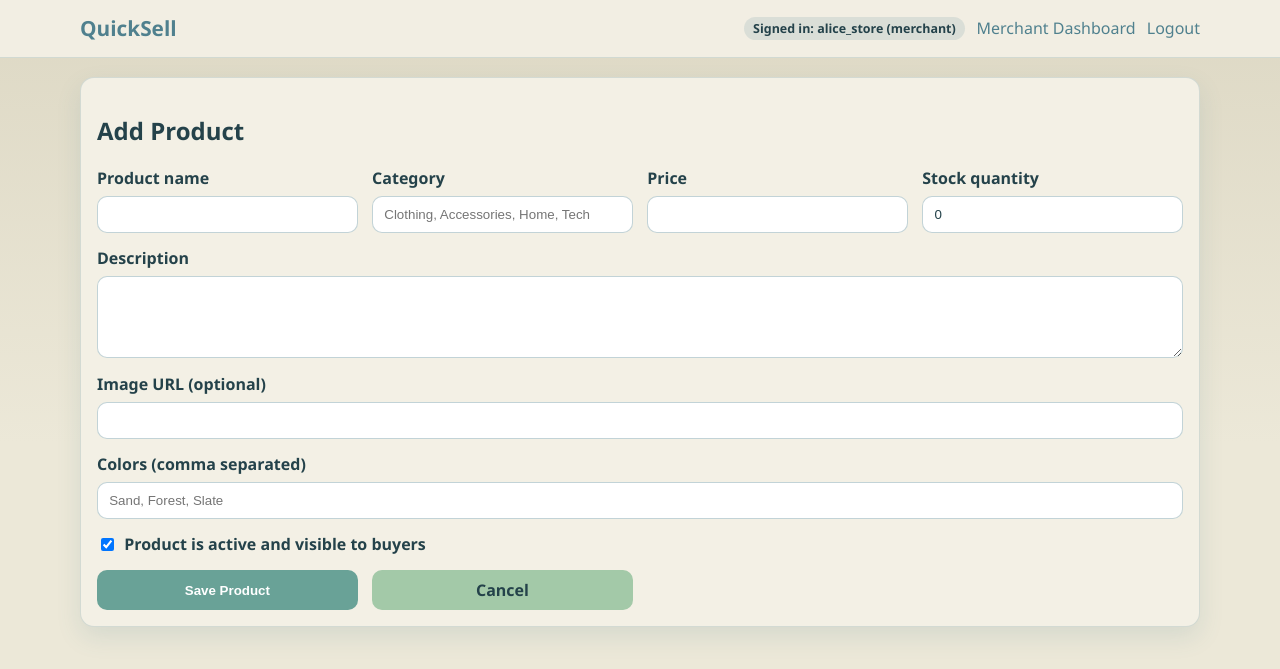
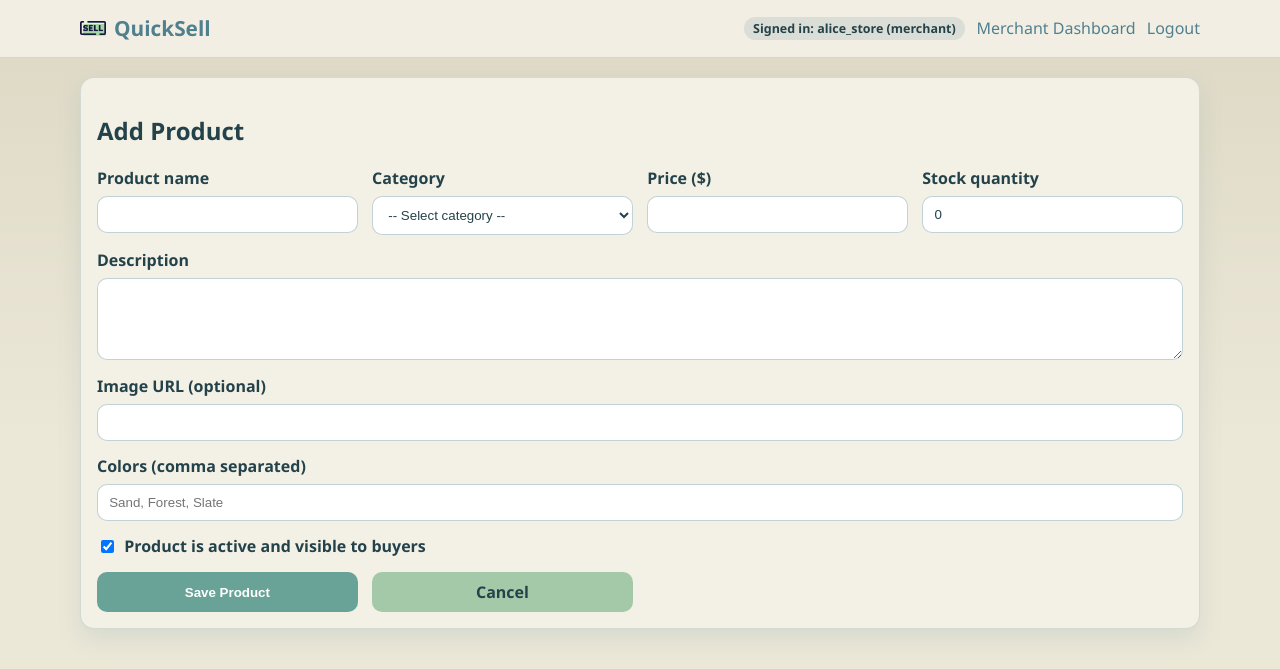
Before and after one commit to Jacky-111111/QuickSell, a FastAPI app: page /merchant/products/new in a window 1280 px wide. Shown: the top 669 px of the page. Run offline with FastAPI, Linux system fonts and the light colour scheme; the visitor is signed in with stand-in values (Sample User, id 1); data comes from the database, SQL or seed files in the repository.

Commit message:
fixed ui and added favicon

```diff
--- a/main.py
+++ b/main.py
@@ -1,3 +1,4 @@
+from collections import defaultdict
 from pathlib import Path
 from typing import Optional
 
@@ -59,6 +60,18 @@ def require_role(request: Request, role: str):
     return user
 
 
+def resolve_category(selected_category: str, new_category: str, fallback_category: str = "") -> str:
+    """
+    Choose category from form fields.
+    Priority: new category > selected category > fallback.
+    """
+    if new_category.strip():
+        return new_category.strip()
+    if selected_category.strip() and selected_category.strip() != "__new__":
+        return selected_category.strip()
+    return fallback_category.strip()
+
+
 @app.get("/")
 def home(request: Request):
     return render(request, "home.html", {})
@@ -117,6 +130,27 @@ def merchant_dashboard(request: Request):
     total_revenue = sum(item["subtotal"] for item in sales)
     low_stock_count = sum(1 for p in products if p["stock_quantity"] <= 5)
 
+    # Chart data: revenue trend by day (last 7 days with sales)
+    revenue_by_day: dict[str, float] = defaultdict(float)
+    for item in sales:
+        day = str(item["created_at"]).split("T")[0]
+        revenue_by_day[day] += float(item["subtotal"])
+    trend_days = sorted(revenue_by_day.keys())[-7:]
+    chart_sales_labels = trend_days
+    chart_sales_values = [round(revenue_by_day[d], 2) for d in trend_days]
+
+    # Chart data: product count by category
+    category_counts: dict[str, int] = defaultdict(int)
+    for p in products:
+        category_counts[p["category"] or "Uncategorized"] += 1
+    chart_category_labels = list(category_counts.keys())
+    chart_category_values = list(category_counts.values())
+
+    # Chart data: top product revenue (up to 5)
+    top_products = sorted(products, key=lambda p: float(p["sales_revenue"] or 0), reverse=True)[:5]
+    chart_top_labels = [p["name"] for p in top_products]
+    chart_top_values = [round(float(p["sales_revenue"] or 0), 2) for p in top_products]
+
     return render(
         request,
         "merchant_dashboard.html",
@@ -126,6 +160,12 @@ def merchant_dashboard(request: Request):
             "total_units": total_units,
             "total_revenue": total_revenue,
             "low_stock_count": low_stock_count,
+            "chart_sales_labels": chart_sales_labels,
+            "chart_sales_values": chart_sales_values,
+            "chart_category_labels": chart_category_labels,
+            "chart_category_values": chart_category_values,
+            "chart_top_labels": chart_top_labels,
+            "chart_top_values": chart_top_values,
         },
     )
 
@@ -136,10 +176,11 @@ def new_product_page(request: Request):
     if not user:
         flash(request, "error", "Please sign in as a merchant.")
         return redirect("/login")
+    categories = crud.get_distinct_categories()
     return render(
         request,
         "product_form.html",
-        {"page_title": "Add Product", "product": None, "color_csv": ""},
+        {"page_title": "Add Product", "product": None, "color_csv": "", "categories": categories},
     )
 
 
@@ -150,7 +191,8 @@ def create_product(
     description: str = Form(""),
     price: float = Form(...),
     stock_quantity: int = Form(...),
-    category: str = Form(""),
+    selected_category: str = Form(""),
+    new_category: str = Form(""),
     image_url: str = Form(""),
     is_active: Optional[str] = Form(None),
     colors: str = Form(""),
@@ -165,7 +207,7 @@ def create_product(
         "description": description.strip(),
         "price": price,
         "stock_quantity": stock_quantity,
-        "category": category.strip(),
+        "category": resolve_category(selected_category, new_category),
         "image_url": image_url.strip(),
         "is_active": is_active,
     }
@@ -190,10 +232,16 @@ def edit_product_page(request: Request, product_id: int):
         flash(request, "error", "Product not found.")
         return redirect("/merchant/dashboard")
     colors = crud.get_product_colors(product_id)
+    categories = crud.get_distinct_categories()
     return render(
         request,
         "product_form.html",
-        {"page_title": "Edit Product", "product": product, "color_csv": ", ".join(colors)},
+        {
+            "page_title": "Edit Product",
+            "product": product,
+            "color_csv": ", ".join(colors),
+            "categories": categories,
+        },
     )
 
 
@@ -205,7 +253,8 @@ def edit_product(
     description: str = Form(""),
     price: float = Form(...),
     stock_quantity: int = Form(...),
-    category: str = Form(""),
+    selected_category: str = Form(""),
+    new_category: str = Form(""),
     image_url: str = Form(""),
     is_active: Optional[str] = Form(None),
     colors: str = Form(""),
@@ -223,7 +272,7 @@ def edit_product(
             "description": description.strip(),
             "price": price,
             "stock_quantity": stock_quantity,
-            "category": category.strip(),
+            "category": resolve_category(selected_category, new_category),
             "image_url": image_url.strip(),
             "is_active": is_active,
         },
--- a/static/css/styles.css
+++ b/static/css/styles.css
@@ -45,10 +45,20 @@ body {
 }
 
 .brand {
+    display: inline-flex;
+    align-items: center;
+    gap: 0.5rem;
     font-weight: 700;
     font-size: 1.3rem;
     color: var(--c-primary-dark);
     text-decoration: none;
+}
+
+.brand-icon {
+    width: 26px;
+    height: 26px;
+    border-radius: 6px;
+    object-fit: cover;
 }
 
 .nav-links {
--- a/static/js/main.js
+++ b/static/js/main.js
@@ -58,7 +58,158 @@ function initPurchaseAjax() {
     });
 }
 
+function initDeleteConfirm() {
+    const modal = document.getElementById("deleteConfirmModal");
+    const modalMessage = document.getElementById("delete-confirm-message");
+    const cancelBtn = document.getElementById("delete-confirm-cancel");
+    const confirmBtn = document.getElementById("delete-confirm-submit");
+    if (!modal || !modalMessage || !cancelBtn || !confirmBtn) return;
+
+    let pendingForm = null;
+
+    const openModal = (form) => {
+        pendingForm = form;
+        const message =
+            form.getAttribute("data-confirm-message") ||
+            "Are you sure you want to delete this item?";
+        modalMessage.textContent = message;
+        modal.classList.add("is-open");
+        modal.setAttribute("aria-hidden", "false");
+    };
+
+    const closeModal = () => {
+        modal.classList.remove("is-open");
+        modal.setAttribute("aria-hidden", "true");
+        pendingForm = null;
+    };
+
+    document.querySelectorAll(".delete-form").forEach((form) => {
+        form.addEventListener("submit", (event) => {
+            event.preventDefault();
+            openModal(form);
+        });
+    });
+
+    cancelBtn.addEventListener("click", closeModal);
+
+    confirmBtn.addEventListener("click", () => {
+        if (!pendingForm) return;
+        pendingForm.submit();
+    });
+
+    modal.addEventListener("click", (event) => {
+        if (event.target === modal) {
+            closeModal();
+        }
+    });
+
+    document.addEventListener("keydown", (event) => {
+        if (event.key === "Escape" && modal.classList.contains("is-open")) {
+            closeModal();
+        }
+    });
+}
+
+function initMerchantCharts() {
+    if (!window.Chart || !window.merchantChartsData) return;
+    const data = window.merchantChartsData;
+
+    const salesCanvas = document.getElementById("salesTrendChart");
+    if (salesCanvas) {
+        new Chart(salesCanvas, {
+            type: "line",
+            data: {
+                labels: data.salesLabels.length ? data.salesLabels : ["No sales yet"],
+                datasets: [
+                    {
+                        label: "Revenue ($)",
+                        data: data.salesValues.length ? data.salesValues : [0],
+                        borderColor: "#50808e",
+                        backgroundColor: "rgba(80, 128, 142, 0.2)",
+                        tension: 0.3,
+                        fill: true,
+                    },
+                ],
+            },
+            options: {
+                responsive: true,
+                maintainAspectRatio: false,
+            },
+        });
+    }
+
+    const categoryCanvas = document.getElementById("categoryPieChart");
+    if (categoryCanvas) {
+        new Chart(categoryCanvas, {
+            type: "pie",
+            data: {
+                labels: data.categoryLabels.length ? data.categoryLabels : ["No category data"],
+                datasets: [
+                    {
+                        data: data.categoryValues.length ? data.categoryValues : [1],
+                        backgroundColor: ["#a3c9a8", "#84b59f", "#69a297", "#50808e", "#ddd8c4"],
+                        borderColor: "#f3f0e5",
+                        borderWidth: 2,
+                    },
+                ],
+            },
+            options: {
+                responsive: true,
+                maintainAspectRatio: false,
+            },
+        });
+    }
+
+    const topCanvas = document.getElementById("topProductChart");
+    if (topCanvas) {
+        new Chart(topCanvas, {
+            type: "bar",
+            data: {
+                labels: data.topLabels.length ? data.topLabels : ["No sales yet"],
+                datasets: [
+                    {
+                        label: "Revenue ($)",
+                        data: data.topValues.length ? data.topValues : [0],
+                        backgroundColor: "#69a297",
+                        borderRadius: 6,
+                    },
+                ],
+            },
+            options: {
+                responsive: true,
+                maintainAspectRatio: false,
+                scales: {
+                    y: { beginAtZero: true },
+                },
+            },
+        });
+    }
+}
+
+function initCategorySelector() {
+    const categorySelect = document.getElementById("category_select");
+    const newCategoryRow = document.getElementById("new-category-row");
+    const newCategoryInput = document.getElementById("new_category_input");
+
+    if (!categorySelect || !newCategoryRow || !newCategoryInput) return;
+
+    const updateCategoryInput = () => {
+        const isNew = categorySelect.value === "__new__";
+        newCategoryRow.classList.toggle("hidden", !isNew);
+        newCategoryInput.required = isNew;
+        if (!isNew) {
+            newCategoryInput.value = "";
+        }
+    };
+
+    categorySelect.addEventListener("change", updateCategoryInput);
+    updateCategoryInput();
+}
+
 document.addEventListener("DOMContentLoaded", () => {
     initColorSelection();
     initPurchaseAjax();
+    initDeleteConfirm();
+    initMerchantCharts();
+    initCategorySelector();
 });
--- a/templates/base.html
+++ b/templates/base.html
@@ -4,12 +4,17 @@
     <meta charset="UTF-8">
     <meta name="viewport" content="width=device-width, initial-scale=1.0">
     <title>{% block title %}QuickSell{% endblock %}</title>
+    <link rel="icon" type="image/png" href="/static/images/favicon.png">
+    <link rel="apple-touch-icon" href="/static/images/quicksell-icon.png">
     <link rel="stylesheet" href="/static/css/styles.css">
 </head>
 <body>
     <header class="site-header">
         <nav class="nav shell">
-            <a class="brand" href="/">QuickSell</a>
+            <a class="brand" href="/">
+                <img class="brand-icon" src="/static/images/quicksell-icon.png" alt="QuickSell logo">
+                <span>QuickSell</span>
+            </a>
             <div class="nav-links">
                 {% if current_user %}
                     <span class="pill muted">Signed in: {{ current_user["username"] }} ({{ current_user["role"] }})</span>
@@ -37,6 +42,7 @@
         {% block content %}{% endblock %}
     </main>
 
+    {% block extra_scripts %}{% endblock %}
     <script src="/static/js/main.js"></script>
 </body>
 </html>
--- a/templates/login.html
+++ b/templates/login.html
@@ -4,7 +4,7 @@
 <section class="panel form-panel">
     <h2>Login / Role Selection</h2>
     <p class="muted-text">
-        Simple demo login for the assignment. Existing usernames keep their role.
+        Existing usernames keep their role.
     </p>
     <form method="post" action="/login" class="form-grid">
         <label>
@@ -18,10 +18,10 @@
                 <option value="buyer">Buyer</option>
             </select>
         </label>
-        <button class="btn btn-primary" type="submit">Continue</button>
+        <button class="btn btn-primary login-continue-btn" type="submit">Continue</button>
     </form>
 
-    <div class="panel subtle">
+    <div class="panel subtle login-demo-box">
         <h3>Demo accounts</h3>
         <p><strong>Merchants:</strong> alice_store, greenlane_shop</p>
         <p><strong>Buyers:</strong> brian_buyer, nina_buyer</p>
--- a/templates/product_form.html
+++ b/templates/product_form.html
@@ -3,6 +3,7 @@
 {% block content %}
 <section class="panel form-panel">
     <h2>{{ page_title }}</h2>
+    {% set current_category = product['category'] if product else '' %}
 
     <form method="post" class="form-grid">
         <label>
@@ -11,10 +12,26 @@
         </label>
         <label>
             Category
-            <input name="category" type="text" placeholder="Clothing, Accessories, Home, Tech" value="{{ product['category'] if product else '' }}">
+            <select id="category_select" name="selected_category">
+                <option value="">-- Select category --</option>
+                {% for cat in categories %}
+                    <option value="{{ cat }}" {% if current_category == cat %}selected{% endif %}>{{ cat }}</option>
+                {% endfor %}
+                <option value="__new__" {% if current_category and current_category not in categories %}selected{% endif %}>+ Create new category</option>
+            </select>
+        </label>
+        <label id="new-category-row" class="{% if current_category and current_category not in categories %}{% else %}hidden{% endif %}">
+            New category name
+            <input
+                id="new_category_input"
+                name="new_category"
+                type="text"
+                placeholder="Type a new category"
+                value="{% if current_category and current_category not in categories %}{{ current_category }}{% endif %}"
+            >
         </label>
         <label>
-            Price
+            Price ($)
             <input name="price" type="number" min="0" step="0.01" required value="{{ product['price'] if product else '' }}">
         </label>
         <label>
```
Also changed, not shown: other parts of static/css/styles.css (+71 -0 lines), templates/merchant_dashboard.html (+47 -1 lines), static/images/favicon.png (added), static/images/quicksell-icon.png (added).
